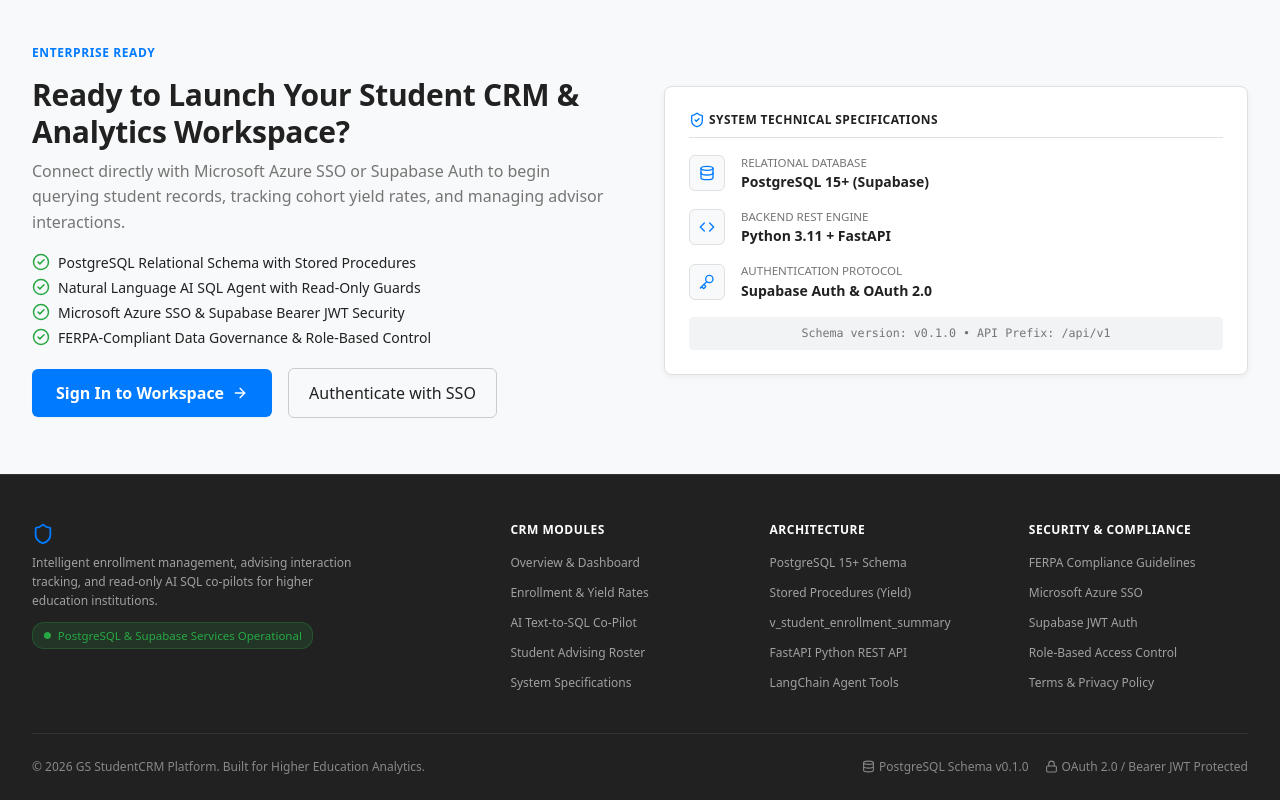
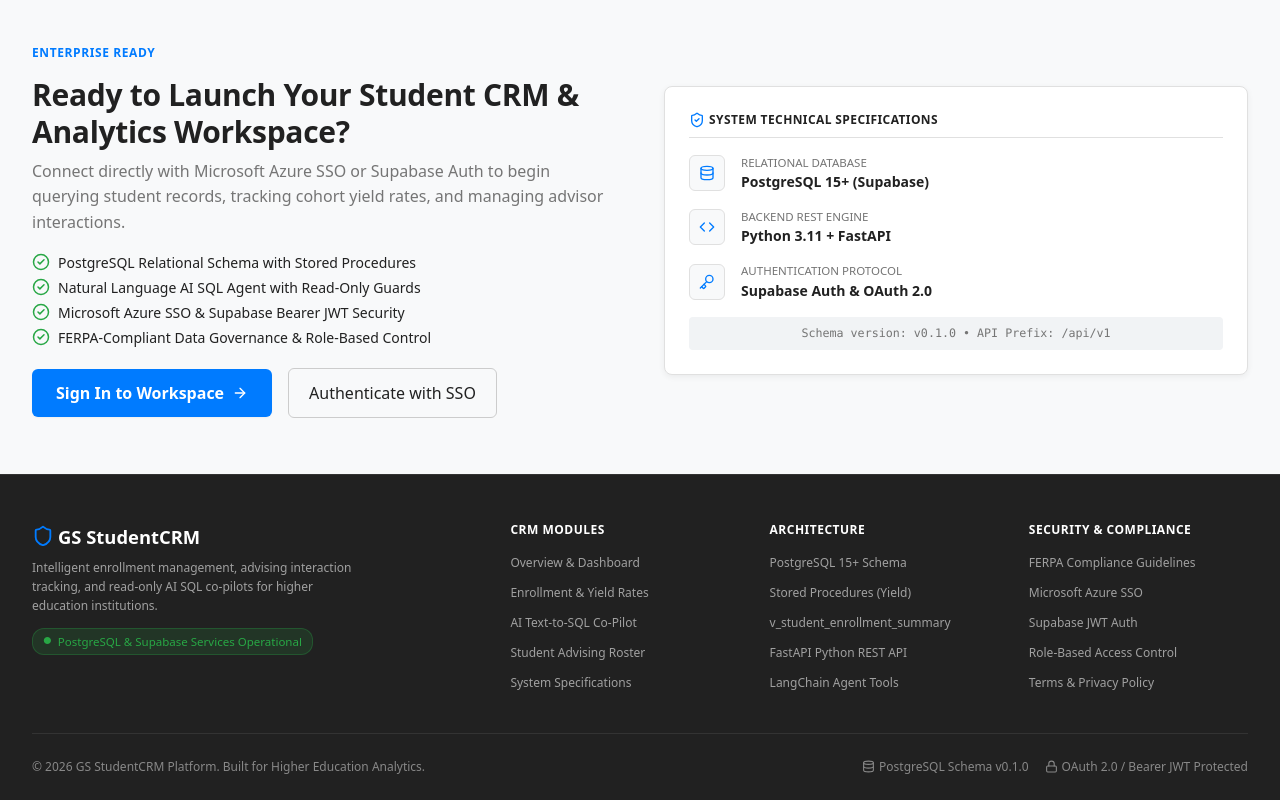
Before and after one commit to prateekrauniyar345/student_crm, a React app in the folder frontend/: page / in a window 1280 px wide. Shown: the part 2832-3632 px from the top of the page. Built offline with nearby package versions, Linux system fonts and the light colour scheme; no server answers; the HTML template or start-up script is replaced by a standard one.

Commit message:
changed the text color

```diff
--- a/frontend/src/pages/landing/Footer.jsx
+++ b/frontend/src/pages/landing/Footer.jsx
@@ -12,7 +12,7 @@
           <div className="footer-section main-section">
             <div className="footer-logo">
               <Shield size={22} className="footer-logo-icon" />
-              <span className="logo-text">GS StudentCRM</span>
+              <span className="logo-tex text-white">GS StudentCRM</span>
             </div>
             <p className="footer-tagline">
               Intelligent enrollment management, advising interaction tracking, and read-only AI SQL co-pilots for higher education institutions.
```
